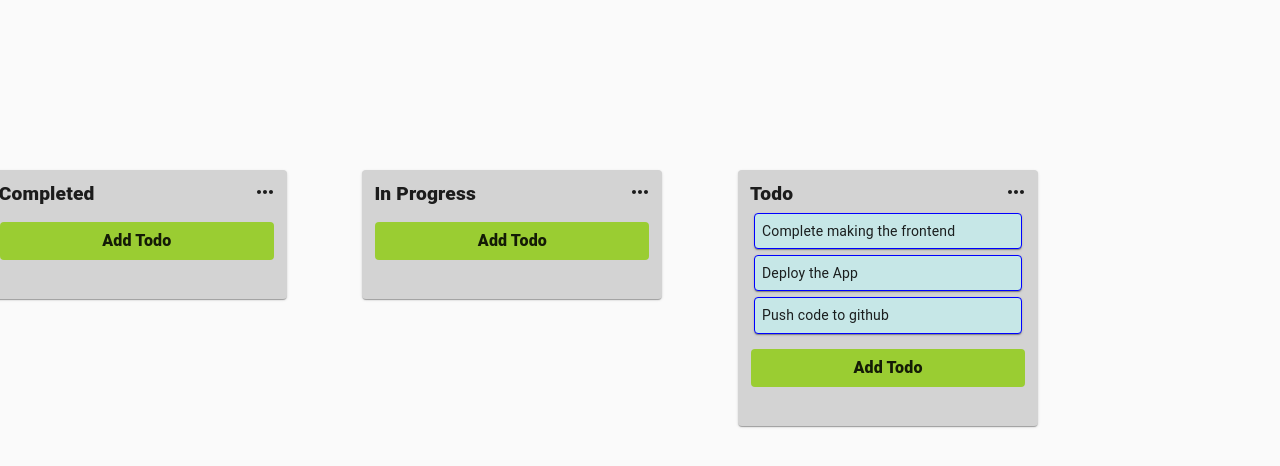
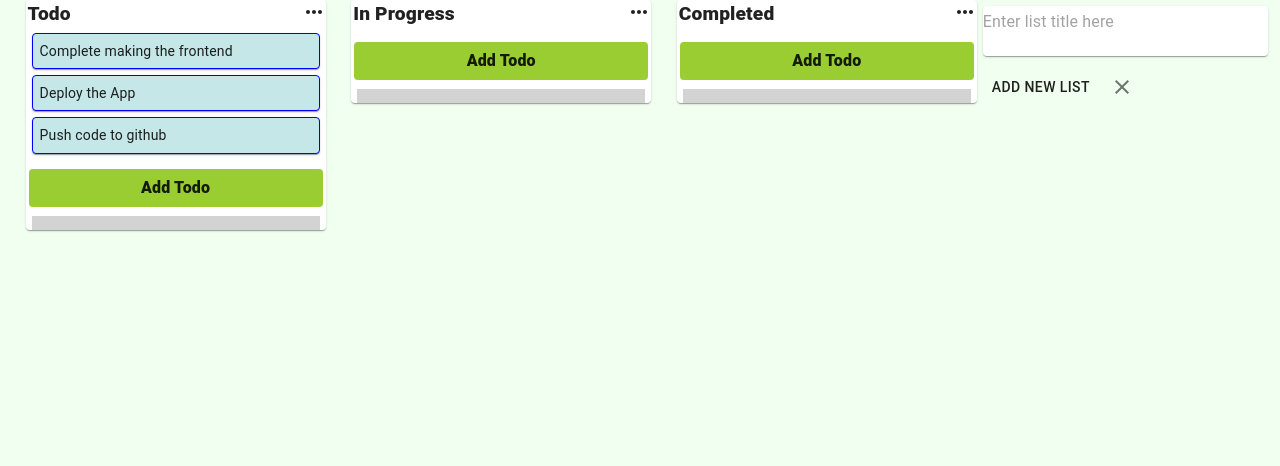
Before and after one commit to harpreet-singh-au7/eb, a React (Create React App) app in the folder frontend/: page / in a window 1280 px wide. Shown: the top 466 px of the page. Built offline with nearby package versions, Linux system fonts and the light colour scheme.

Commit message:
Add new list and update list title

```diff
--- a/frontend/src/App.css
+++ b/frontend/src/App.css
@@ -0,0 +1,7 @@
+.App_todo {
+  display: flex;
+  flex: 1;
+  top: 50px;
+  min-height: 100vh;
+  background-color: honeydew;
+}
--- a/frontend/src/App.js
+++ b/frontend/src/App.js
@@ -4,6 +4,7 @@ import storeData from "./Store"
 import StoreAPI from "./Store/storeAPI"
 
 import './App.css';
+import InputTodo from './Components/addInput/inputTodo';
 
 function App() {
 const [data, setData] = useState(storeData)
@@ -25,13 +26,45 @@ const addTodo = (title,listId) => {
   }
   setData(newState)
 }
+
+const addTodoList = (title) =>{
+  const newTodoListID=Math.random()*807
+  const newList={
+    cards:[],
+    id:newTodoListID,
+    title,
+  }
+  const newState={
+    Ids:[...data.Ids,newTodoListID],
+    lists:{
+       ...data.lists,
+       [newTodoListID]:newList
+    }
+  }
+  setData(newState)
+}
+
+const updateTitle = (title,listId) =>{
+  const list =data.lists[listId]
+  list.title = title;
+
+  const newState = {
+    ...data,
+    lists:{
+      ...data.lists,
+      [listId]:list
+    }
+  }
+  setData(newState)
+}
   return (
-    <StoreAPI.Provider value={{addTodo}}>
-    <div className="App">
+    <StoreAPI.Provider value={{addTodo, addTodoList,updateTitle}}>
+    <div className="App_todo">
       {data.Ids.map((id)=>{
         const l = data.lists[id];
         return <Lists list={l} key={id}/>
       })}
+      <InputTodo type="list"/>
 
     </div>
     </StoreAPI.Provider>
--- a/frontend/src/Components/Lists/Title/index.js
+++ b/frontend/src/Components/Lists/Title/index.js
@@ -1,21 +1,36 @@
 import { InputBase, Typography } from '@material-ui/core'
-import React,{useState} from 'react'
+import React,{useContext, useState} from 'react'
 import {TodoEdit} from '../../../StyledComponents/index'
 import MoreHorizIcon from '@material-ui/icons/MoreHoriz';
 import "./title.css"
+import storeAPI from '../../../Store/storeAPI';
 
-function Title({title}) {
+function Title({title,listId}) {
     const [open, setOpen] = useState(false)
+    const [ltitle, setlTitle] = useState(title)
+    const {updateTitle} =useContext(storeAPI)
+
+    const changeHandler =(e) =>{
+        setlTitle(e.target.value)
+
+    }
+
+    const blurHandler =()=>{
+        updateTitle(ltitle,listId)
+        setOpen(false)
+
+    }
     return (
         <div>
             {open ? <div><InputBase
-                value={title}
+                value={ltitle}
                 autoFocus
+                onChange={changeHandler}
                 inputProps={{
                 className: "input"
             }}
                 fullWidth
-                onBlur={() => setOpen(!open)} /></div> :
+                onBlur={blurHandler} /></div> :
                 <div className="Container"> <TodoEdit className="Container-box" onClick={() => setOpen(!open)}>{title}</TodoEdit><MoreHorizIcon /></div>
             }
 
--- a/frontend/src/Components/Lists/index.js
+++ b/frontend/src/Components/Lists/index.js
@@ -13,11 +13,11 @@ function Lists({list}) {
         <div >
             <CustomPaper className="list_background">
                 <CssBaseline />
-                <Title  title={list.title}/>
+                <Title  title={list.title} listId={list.id}/>
                {list.cards.map((card)=>(
                    <Card key={card.id} card={card} />
                ))}
-                <AddInput listId={list.id} />
+                <AddInput listId={list.id} type="todo"/>
                 <div className="card_blank"></div>
             </CustomPaper>
 
--- a/frontend/src/Components/Lists/lists.css
+++ b/frontend/src/Components/Lists/lists.css
@@ -6,13 +6,3 @@
   margin: 6px !important;
   background-color: lightgray !important;
 }
-.list_background {
-  background-color: lightgray !important;
-  display: block;
-  float: right;
-  margin: 50px;
-  padding: 10px;
-  position: relative;
-  left: -15vw;
-  top: 15vh;
-}
--- a/frontend/src/Components/addInput/index.js
+++ b/frontend/src/Components/addInput/index.js
@@ -3,17 +3,17 @@ import React, { useState } from 'react'
 import "./input.css"
 import InputTodo from './inputTodo'
 
-function AddInput({listId}) {
+function AddInput({listId , type}) {
     const [open, setOpen] = useState(false)
     return (
         <div className="addInput">
             <Collapse in={open} >
-                <InputTodo setOpen={setOpen} listId={listId}/>
+                <InputTodo setOpen={setOpen} listId={listId} type={type}/>
             </Collapse>
             <Collapse in={!open}>
             <Paper className="addInput_button" onClick={()=>setOpen(!open)} elevation={0}>
                 <Typography className="addInput_text">
-                    Add Todo
+                   {type === "todo"? "Add Todo" :"Add another list"}
                 </Typography>
                 </Paper>
                 </Collapse>
--- a/frontend/src/Components/addInput/inputTodo.js
+++ b/frontend/src/Components/addInput/inputTodo.js
@@ -4,21 +4,32 @@ import "./inputTodo.css"
 import ClearIcon from '@material-ui/icons/Clear';
 import storeAPI from '../../Store/storeAPI';
 
-function InputTodo({setOpen,listId}) {
+function InputTodo({ setOpen=()=>false, listId, type}) {
     const [ctitle, setCtitle] = useState('')
-    const {addTodo} = useContext(storeAPI)
+    const {addTodo,addTodoList} = useContext(storeAPI)
+
+
     const changeHandeler =(e) =>{
      setCtitle(e.target.value)
     }
-    const submitHandeler=()=>{
+    const submitHandeler=async()=>{
+    if(type=='todo'){
      addTodo(ctitle,listId)
-     setOpen(false)
+     await setOpen(false)
      setCtitle('')
     }
+    else{
+        addTodoList(ctitle)
+        await setOpen(false)
+        setCtitle('')
+    }
+}
+    const opener=async()=>{
+        await setOpen(false)
 
-    const handleDone =() =>{
-        setOpen(false)
     }
+
+
     return (
         <div className="inputtodo">
             <div  >
@@ -27,19 +38,19 @@ function InputTodo({setOpen,listId}) {
                 multiline
                 fullWidth
                 value={ctitle}
-                onBlur={handleDone}
+                onBlur={async()=>await setOpen(false)}
                 onChange={changeHandeler}
                 inputProps={{
                     className:"inputp"
                         }}
                         autoFocus
-                 placeholder="Enter your text here"
+                 placeholder={type== 'todo'?"Enter your text here":"Enter list title here"}
             />
                 </Paper>
             </div>
             <div className="addButton_div">
-                <Button className="addButton" onClick={submitHandeler}> + ADD</Button>
-                <IconButton onClick={()=>setOpen(false)}><ClearIcon /></IconButton>
+                <Button className="addButton" onClick={submitHandeler}> {type=="todo"?"+ ADD" : "Add new list"}</Button>
+                <IconButton onClick={opener}><ClearIcon /></IconButton>
             </div>
 
         </div>
```
